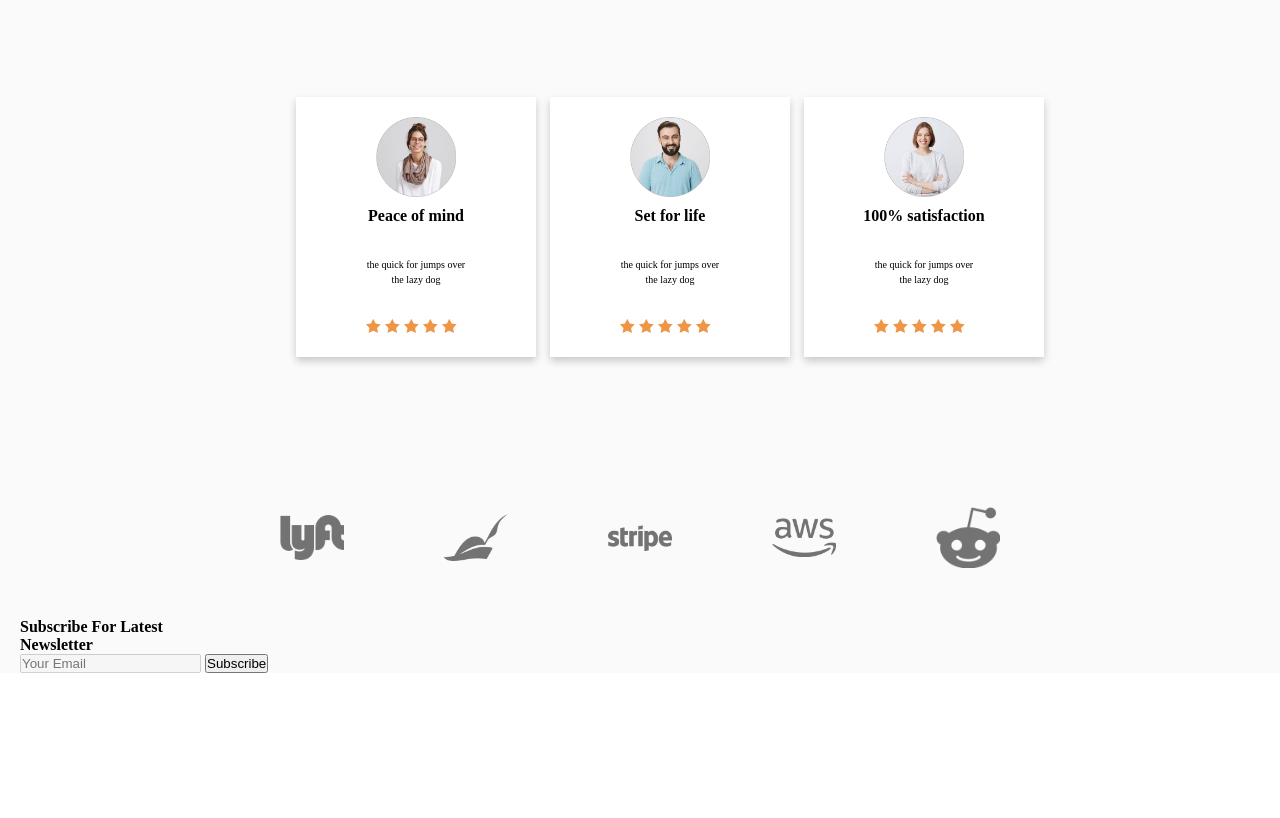
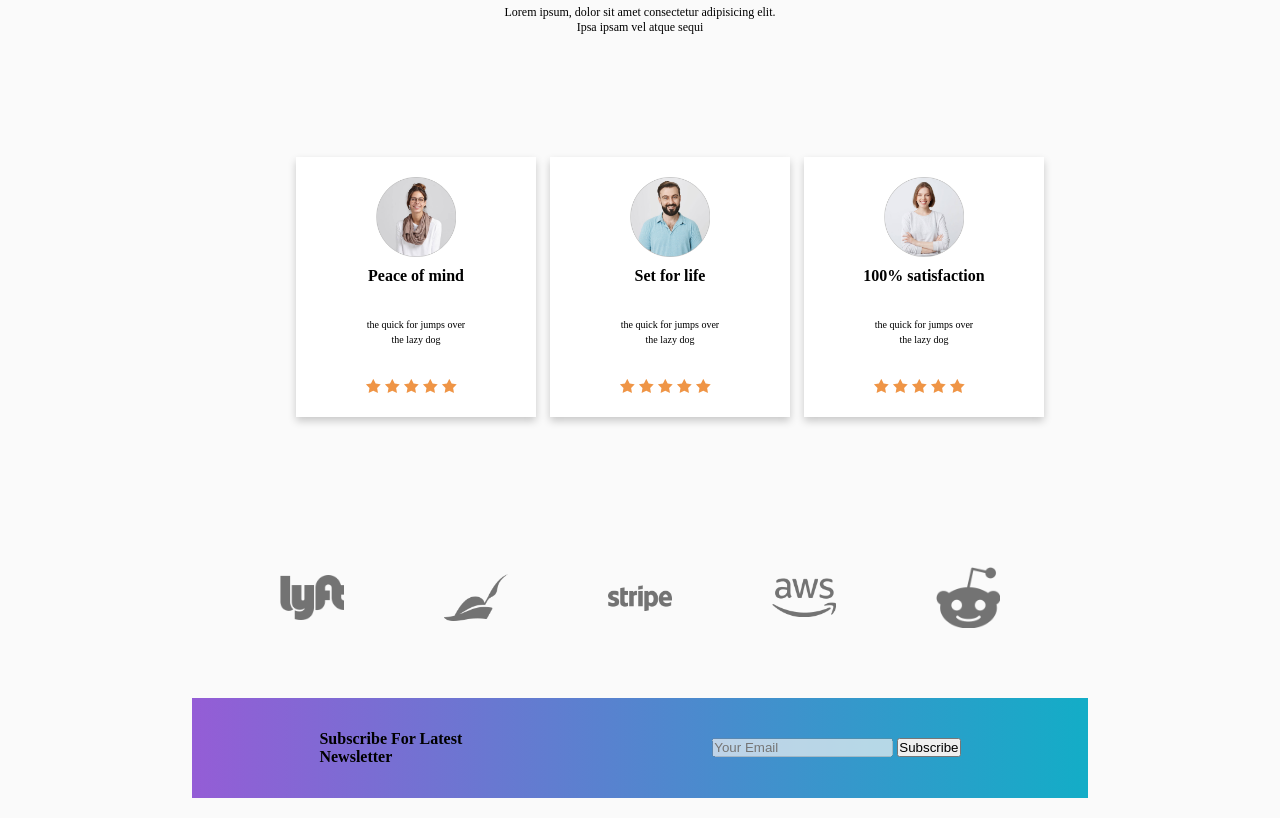
Before and after one commit to VKwamboka/css-challenge, a plain HTML site: page index.html in a window 1280 px wide. Shown: the part 983-1801 px from the top of the page. Before the commit the page ends 1676 px from the top, so only its background shows below. Drawn offline with Linux system fonts and the light colour scheme.

Commit message:
updated code

```diff
--- a/index.html
+++ b/index.html
@@ -163,11 +163,14 @@
                 </div>
 
                 <div class="subscribe">
-                    <div class="cont">
+                    <!-- <div class="cont"> -->
                         <h4>Subscribe For Latest<br> Newsletter </h4>
-                        <input class="form" type="email" placeholder="Your Email" disabled>
-                        <button>Subscribe</button>
-                    </div>
+                        <div class="input">
+                            <input class="form" type="email" placeholder="Your Email" disabled>
+                            <button>Subscribe</button>
+                        </div>
+
+                    <!-- </div> -->
                 </div>
 
             </div>
--- a/style.css
+++ b/style.css
@@ -158,6 +158,10 @@
  }
  .industry{
   background-color: #fafafa;
+  display: flex;
+  flex-direction: column;
+  justify-content: center;
+  align-items: center;
   /* margin: 20px; */
  }
  .industry p{
@@ -170,6 +174,7 @@
   margin: 40px;
   text-align: center;
   padding: 2px;
+
  }
  /* #industry{
   top: 50%;
@@ -206,4 +211,18 @@
  }
  .subscribe{
   margin: 20px;
+  background: linear-gradient(270deg, rgb(19, 173, 199) 0%, rgb(148, 93, 214) 100%);
+  height: 100px;
+  width: 70%;
+  right: 50%;
+  display: flex;
+  justify-content: center;
+  align-items: center;
+  gap: 250px;
  }
+ .cont{
+  display: flex;
+  justify-content: center;
+  align-items: center;
+  gap: 250px;
+ }
```
